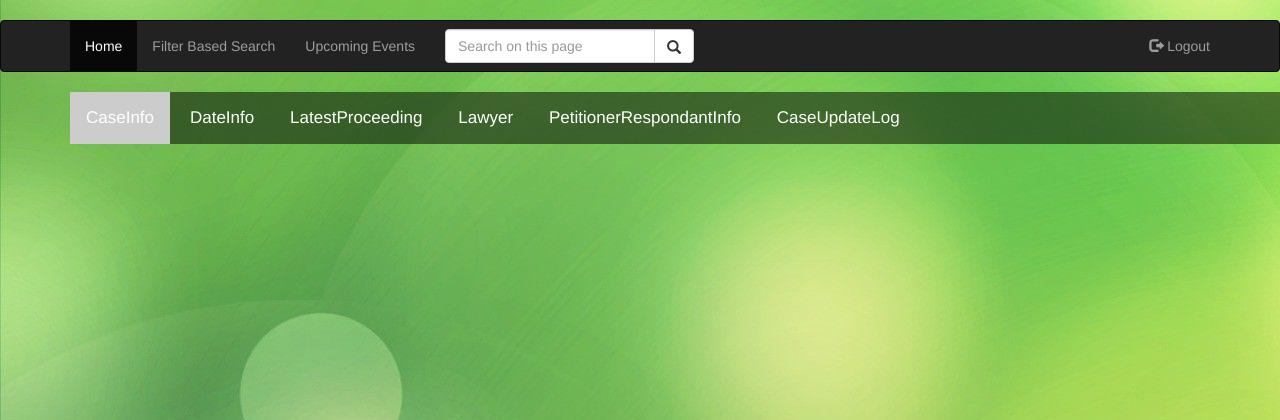
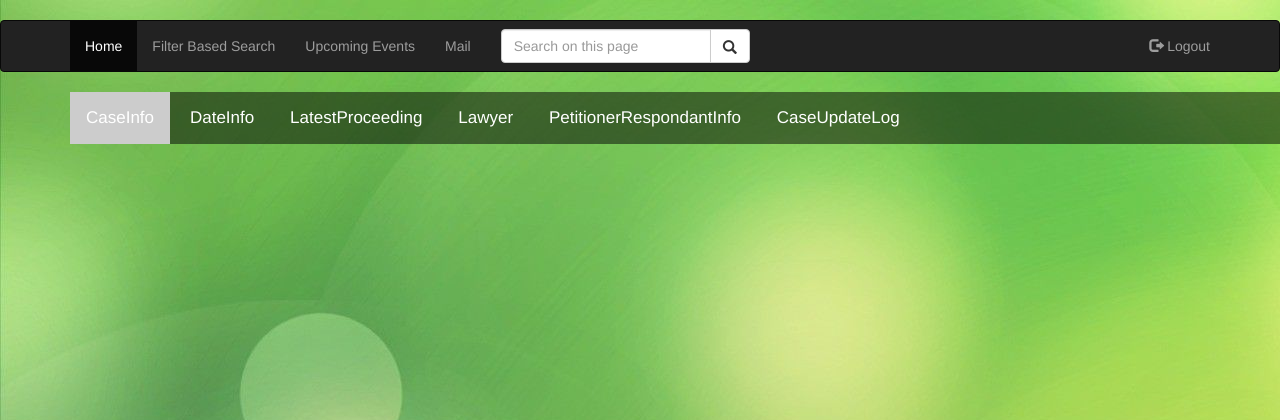
Before and after one commit to akhil-sharma/markfed_cms, a PHP site: page / in a window 1280 px wide; the page is wider, and only the part inside the window is pictured. Shown: the top 420 px of that part. Run offline with PHP 8.4, Linux system fonts and the light colour scheme; the visitor is signed in with stand-in values (Sample User, id 1); data that the repository does not hold is empty; some libraries are stand-ins or nearby versions.

Commit message:
Add files via upload

```diff
--- a/afterlogin.php
+++ b/afterlogin.php
@@ -116,6 +116,7 @@ function openCity(evt, cityName) {
 
       <li><a href="filter.php">Filter Based Search</a></li>
       <li><a href="upcoming.php">Upcoming Events</a></li>
+      <li><a href="mail.php">Mail</a></li>
     </ul>
     <div id="searchForm" class="navbar-form navbar-left">
       <div class="input-group">
--- a/filter.php
+++ b/filter.php
@@ -169,6 +169,7 @@ function findString () {
 
       <li class="active"><a href="#">Filter Based Search</a></li>
       <li><a href="upcoming.php">Upcoming Events</a></li>
+      <li><a href="mail.php">Mail</a></li>
     </ul>
     <div id="searchForm" class="navbar-form navbar-left">
       <div class="input-group">
```
